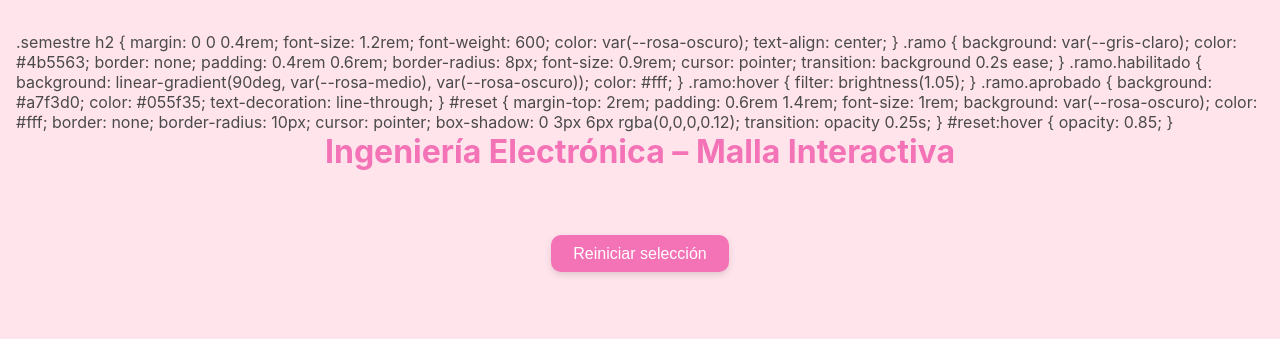
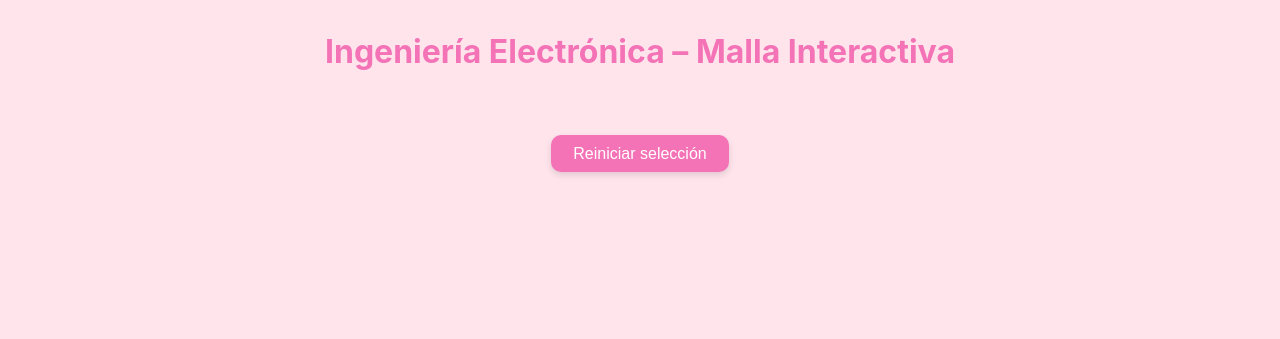
Before and after one commit to albegio03/Correlativas-Facultad, a plain HTML site: page index.html in a window 1280 px wide. Drawn offline with Linux system fonts and the light colour scheme.

Commit message:
Update index.html

```diff
--- a/index.html
+++ b/index.html
@@ -102,57 +102,6 @@ h1 {
   </style>
 </head>
 <body>
-
-.semestre h2 {
-  margin: 0 0 0.4rem;
-  font-size: 1.2rem;
-  font-weight: 600;
-  color: var(--rosa-oscuro);
-  text-align: center;
-}
-
-.ramo {
-  background: var(--gris-claro);
-  color: #4b5563;
-  border: none;
-  padding: 0.4rem 0.6rem;
-  border-radius: 8px;
-  font-size: 0.9rem;
-  cursor: pointer;
-  transition: background 0.2s ease;
-}
-
-.ramo.habilitado {
-  background: linear-gradient(90deg, var(--rosa-medio), var(--rosa-oscuro));
-  color: #fff;
-}
-
-.ramo:hover { filter: brightness(1.05); }
-
-.ramo.aprobado {
-  background: #a7f3d0;
-  color: #055f35;
-  text-decoration: line-through;
-}
-
-#reset {
-  margin-top: 2rem;
-  padding: 0.6rem 1.4rem;
-  font-size: 1rem;
-  background: var(--rosa-oscuro);
-  color: #fff;
-  border: none;
-  border-radius: 10px;
-  cursor: pointer;
-  box-shadow: 0 3px 6px rgba(0,0,0,0.12);
-  transition: opacity 0.25s;
-}
-
-#reset:hover { opacity: 0.85; }
-
-  </style>
-</head>
-<body>
 <h1>Ingeniería Electrónica – Malla Interactiva</h1>
   <div id="semestres"></div>
   <button id="reset">Reiniciar selección</button>  <script>
@@ -163,7 +112,7 @@ h1 {
       { id: 4, nombre: "Ingeniería y Sociedad", nivel: 1, correlativas: [] },
       { id: 5, nombre: "Análisis Matemático II", nivel: 1, correlativas: [2, 3] },
       { id: 6, nombre: "Física I", nivel: 1, correlativas: [2, 3] },
-      { id: 7, nombre: "Diseño Asistido por Computadora", nivel: 1, correlativas: [] },
+{ id: 7, nombre: "Diseño Asistido por Computadora", nivel: 1, correlativas: [] },
       { id: 8, nombre: "Informática II", nivel: 2, correlativas: [1, 2, 3] },
       { id: 9, nombre: "Análisis de Señales y Sistemas", nivel: 2, correlativas: [5] },
       { id: 10, nombre: "Química General", nivel: 2, correlativas: [] },
@@ -177,7 +126,7 @@ h1 {
       { id: 18, nombre: "Legislación", nivel: 3, correlativas: [8] },
       { id: 19, nombre: "Electrónica Aplicada I", nivel: 3, correlativas: [10, 11] },
       { id: 20, nombre: "Medios de Enlace", nivel: 3, correlativas: [5, 11] },
-      { id: 21, nombre: "Inglés II", nivel: 3, correlativas: [14] },
+{ id: 21, nombre: "Inglés II", nivel: 3, correlativas: [14] },
       { id: 22, nombre: "Técnicas Digitales II", nivel: 4, correlativas: [8, 16, 19] },
       { id: 23, nombre: "Medidas Electrónicas I", nivel: 4, correlativas: [9, 15, 16, 19] },
       { id: 24, nombre: "Teoría de los Circuitos II", nivel: 4, correlativas: [9, 15] },
```
